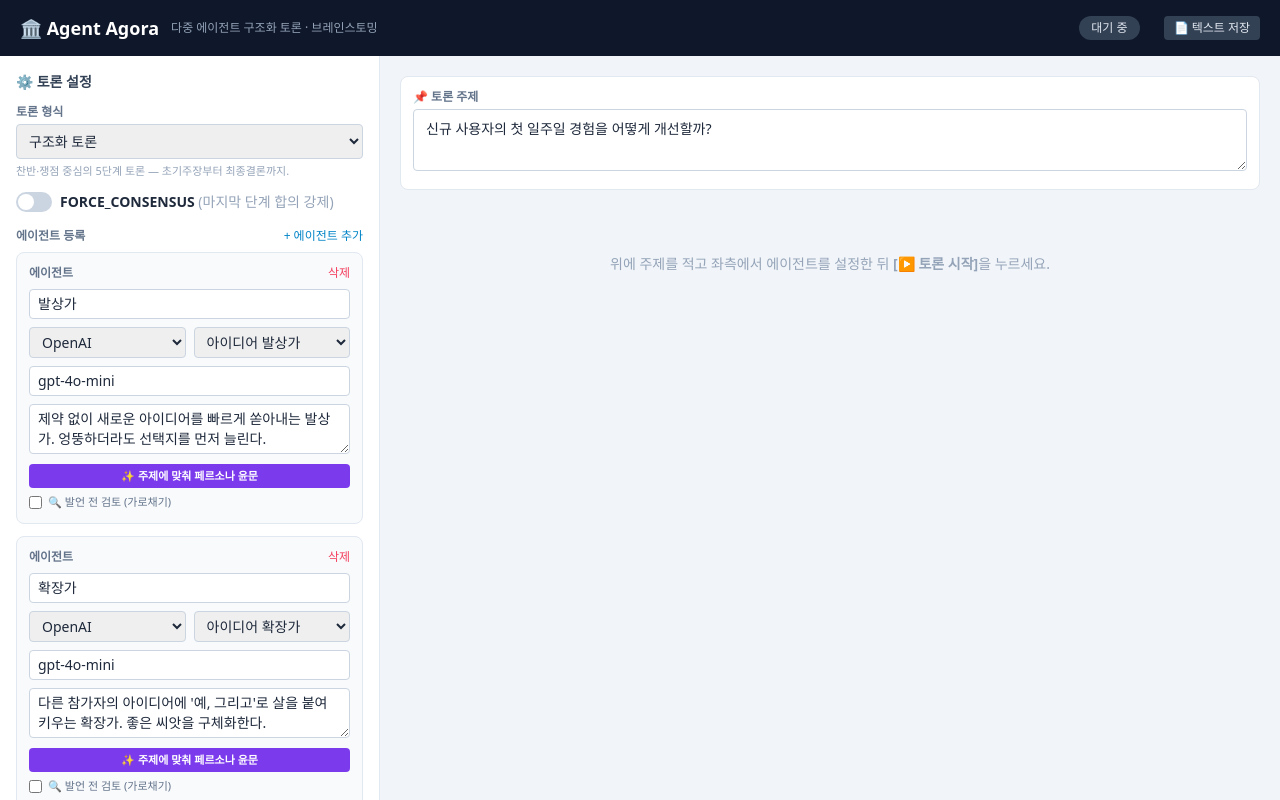
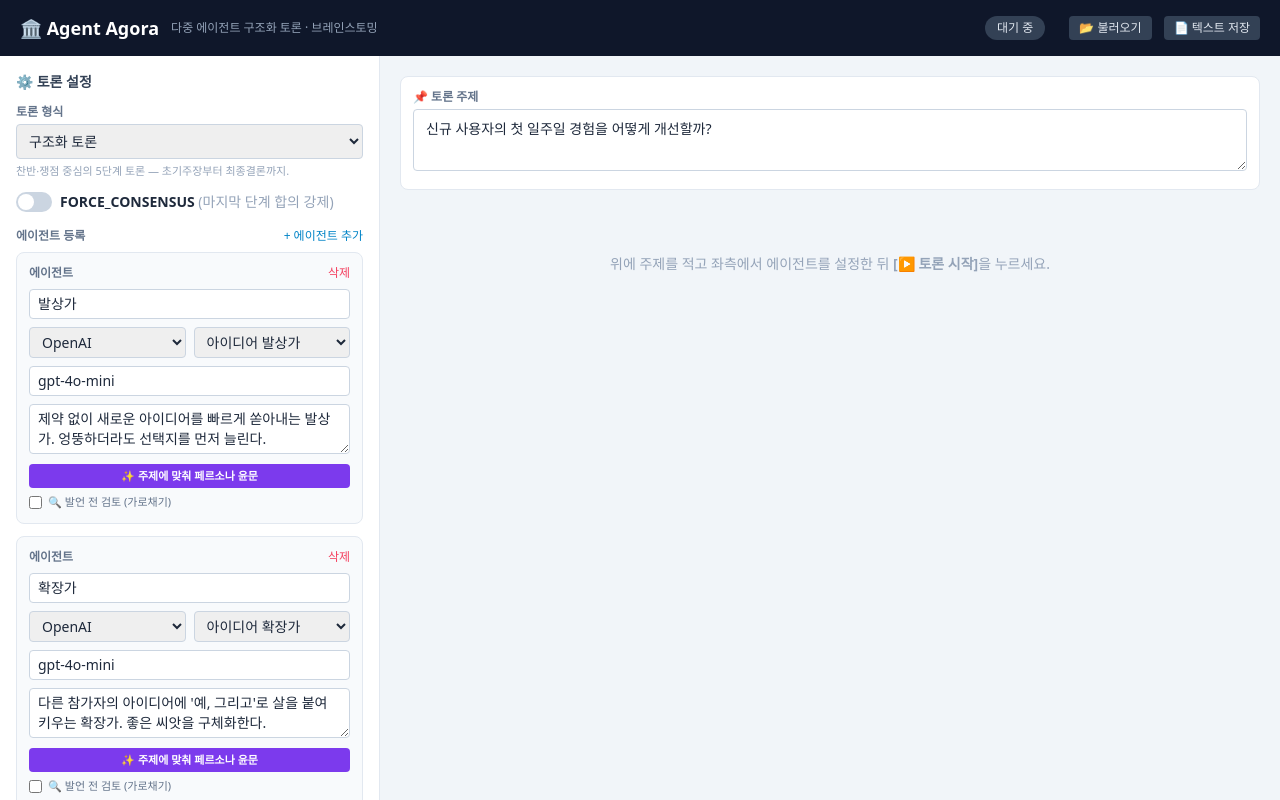
Before and after one commit to lpaiu-cs/agent-agora, a FastAPI app: page / in a window 1280 px wide. Run offline with FastAPI, Linux system fonts and the light colour scheme; parts of the project's set-up code (start-up, migrations or seed data) failed here and were passed over; some libraries are stand-ins or nearby versions.

Commit message:
feat: 저장된 .md 토론 불러오기 — 읽기 전용 뷰
다운로드한 export 파일이든 로컬 discussions/ 의 archive 파일이든, 사용자가
파일 피커로 고른 마크다운을 통째 렌더해 보여준다. 이어가기는 지원하지 않는다.

- 헤더에 '📂 불러오기' 버튼 + 숨겨진 file input (.md/.markdown/text)
- openLoadFile / onLoadFileChange / enterViewMode 함수
- 불러오기 모드 진입 시 resetDiscussion 으로 세션·소켓 정리, 주제 카드
  숨김, 시작 버튼 비활성화, 상태 'X.md (읽기 전용)'
- '초기화' 가 주제 카드를 다시 노출해 정상 모드로 복귀
- 기존 .md CSS(헤딩·인용·코드·표·KaTeX) 가 그대로 적용 — 추가 스타일 불필요

Co-Authored-By: Claude Opus 4.7 (1M context) <noreply@anthropic.com>

```diff
--- a/discussion_system/app/templates/index.html
+++ b/discussion_system/app/templates/index.html
@@ -77,6 +77,11 @@
       대기 중
     </span>
     <span id="usagePill" class="text-xs text-slate-400"></span>
+    <button id="loadBtn"
+            class="text-xs px-2.5 py-1 rounded bg-slate-700 hover:bg-slate-600
+                   text-slate-200">📂 불러오기</button>
+    <input id="loadFileInput" type="file"
+           accept=".md,.markdown,text/markdown,text/plain" class="hidden" />
     <button id="exportBtn"
             class="text-xs px-2.5 py-1 rounded bg-slate-700 hover:bg-slate-600
                    text-slate-200">📄 텍스트 저장</button>
@@ -494,8 +499,44 @@ function resetDiscussion() {
   hideInterventionBar();
   $('interventionInput').value = '';
   $('topicInput').readOnly = false;   // 다시 편집 가능 상태로
+  $('topicCard').classList.remove('hidden');   // 불러오기 모드에서 가려져 있었다면
   $('startBtn').disabled = false;
   setStatus('대기 중', '');
+}
+
+// ---- 저장된 토론(.md) 불러오기 — 읽기 전용 뷰 -------------------------------
+// 다운로드한 export 파일이든 로컬 discussions/ 의 archive 파일이든, 사용자가
+// 파일 피커로 고른 마크다운을 통째 렌더해 보여준다. 이어가기는 지원하지 않는다.
+function openLoadFile() { $('loadFileInput').click(); }
+
+async function onLoadFileChange(event) {
+  const file = event.target.files && event.target.files[0];
+  event.target.value = '';   // 같은 파일을 다시 선택할 수 있도록 초기화
+  if (!file) return;
+  try {
+    const text = await file.text();
+    enterViewMode(text, file.name);
+  } catch (e) {
+    alert('파일 읽기 실패: ' + e.message);
+  }
+}
+
+function enterViewMode(markdown, filename) {
+  // 진행 중 세션·소켓이 있으면 모두 정리하고 깨끗한 상태로 진입한다.
+  resetDiscussion();
+  // 불러온 파일은 자체 헤더(주제·에이전트 목록 등)를 가지므로 주제 카드는 가린다.
+  $('topicCard').classList.add('hidden');
+  // 시작 버튼은 비활성화 — 불러온 토론은 이어갈 수 없다.
+  $('startBtn').disabled = true;
+  // placeholder 가 있으면 제거하고, 통째 렌더한 카드 하나로 채운다.
+  clearTimeline();
+  const ph = $('placeholder'); if (ph) ph.remove();
+  const card = document.createElement('article');
+  card.id = 'loadedCard';
+  card.className = 'md bg-white border border-slate-200 rounded-lg p-5';
+  card.innerHTML = renderMarkdown(markdown);
+  timelineEl.appendChild(card);
+  setStatus('📂 ' + filename + ' (읽기 전용)', '');
 }
 
 // 현재 토론의 전체 기록을 마크다운 파일로 로컬 discussions/ 폴더에 저장한다.
@@ -1218,6 +1259,8 @@ $('postBtn').addEventListener('click', postIntervention);
 $('skipBtn').addEventListener('click', skipPhase);
 $('endBtn').addEventListener('click', endDiscussion);
 $('exportBtn').addEventListener('click', exportDiscussion);
+$('loadBtn').addEventListener('click', openLoadFile);
+$('loadFileInput').addEventListener('change', onLoadFileChange);
 $('topicInput').addEventListener('input', autoGrowTopic);
 $('formatSelect').addEventListener('change', onFormatChange);
 autoGrowTopic();   // 기본 주제 텍스트에 맞춰 초기 높이 조정
```
